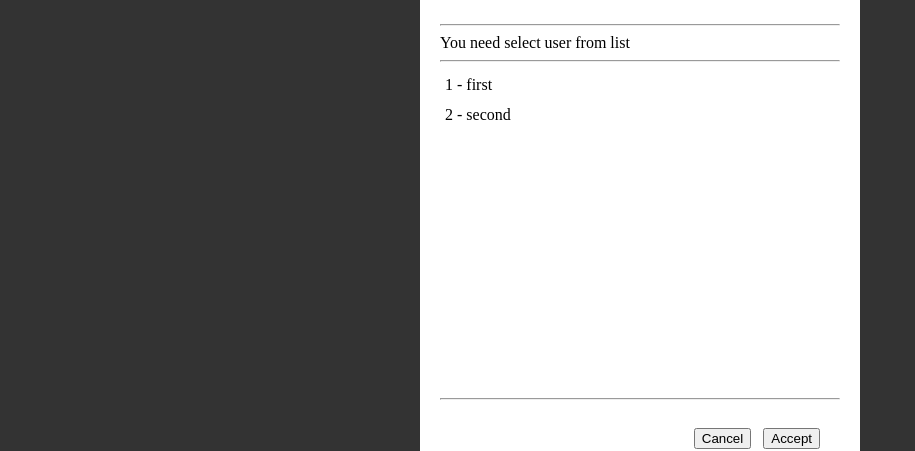
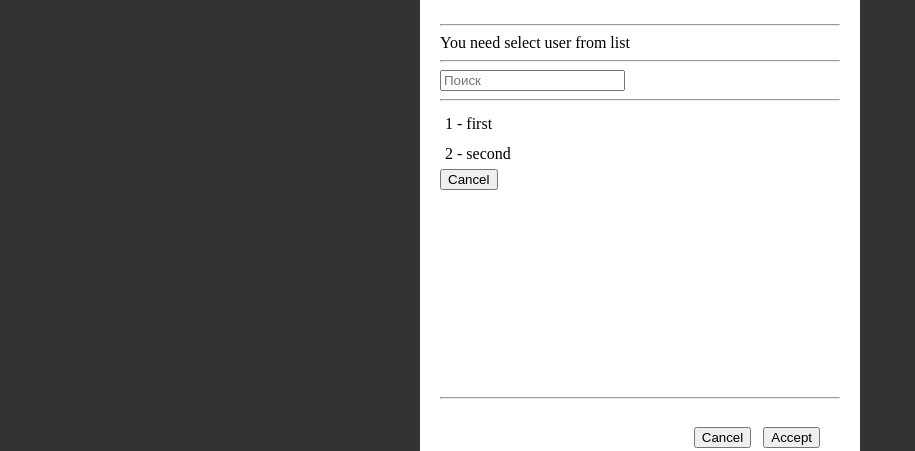
Before and after one commit to BlackHeart426/popup-slots-demo-2, a Vue app: page / in a window 1280 px wide. Both pictures are taken after a click on the button "Select user". Shown: the part 126-577 px from the top of the page, without its empty margins (0-915 px from the left). Built offline with nearby package versions, Linux system fonts and the light colour scheme; no server answers.

Commit message:
feat: add query

```diff
--- a/src/components/PopupSelectUsers.vue
+++ b/src/components/PopupSelectUsers.vue
@@ -8,16 +8,21 @@
      You need select user from list
     </div>
     <hr/>
+    <div class="search">
+      <input v-model="searchQuery" placeholder="Поиск">
+    </div>
+    <hr/>
     <div class="content">
       <div v-if="listUser.length > 0 && !isLoading">
         <card-user
             @on-select-user="onChangeSelectUser"
-            v-for="user of listUser"
+            v-for="user of filteredListUser"
             :key="user.id"
             :user="user"></card-user>
       </div>
       <div v-else-if="isLoading">Loading...</div>
       <div v-else>Data not found</div>
+      <div>  <button @click="getMoreUser">Cancel</button> </div>
     </div>
     <hr/>
     <div class="footer">
@@ -62,6 +67,7 @@ export default {
   data() {
     return {
       title: "Select user",
+      searchQuery: '',
       listUser: [
         { id: 1, title: 'first'},
         { id: 2, title: 'second'}
@@ -75,20 +81,29 @@ export default {
 
   mounted() {
     document.addEventListener("keydown", this.handleKeydown);
+  },
 
-
-  },
   beforeUnmount() {
     document.removeEventListener("keydown", this.handleKeydown);
+  },
+
+  watch: {
+    searchQuery(newValue) {
+      console.log(newValue)
+    }
+  },
+
+  computed: {
+
+    filteredListUser() {
+      return this.listUser.filter(ticker => ticker.title.includes(this.searchQuery));
+    },
   },
 
   methods: {
     currentPopupController: null,
 
     getIsActive(id) {
-      // console.log(this.oldSelectedUserList)
-      // console.log(id)
-      // console.log('iu',this.oldSelectedUserList.includes(id))
       return !!this.oldSelectedUserList.includes(id)
     },
 
@@ -114,16 +129,13 @@ export default {
 
       this.isLoading = true;
 
-      getUserList(0, 3)
+      getUserList(0, 10)
           .then((response) => response.json())
           .then((response) => {
                 this.listUser = response.map(user => {
-                  console.log('user', user)
                    user.isActive = this.getIsActive(user.id)
                 return user})})
           .finally(() => this.isLoading = false)
-
-      console.log('this.listUser', this.listUser)
 
       return popupPromise;
     },
@@ -138,6 +150,9 @@ export default {
       }
     },
 
+    getMoreUser() {
+
+    },
 
     confirm() {
       this.$options.currentPopupController.resolve(true);
@@ -156,7 +171,7 @@ export default {
 
 .content {
   overflow: auto;
-  height: 320px;
+  height: 280px;
 }
 
 .footer {
```
Also changed, not shown: src/api.js (line endings or trailing spaces).
